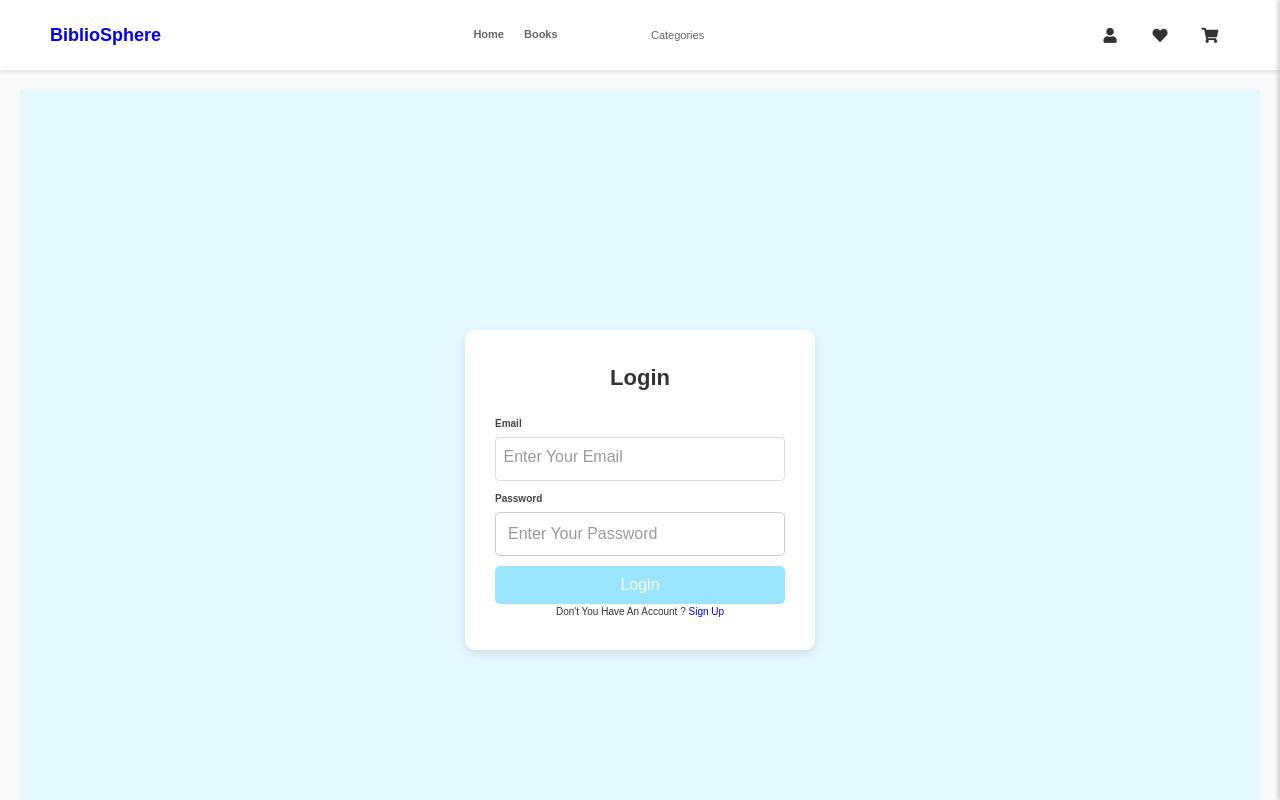
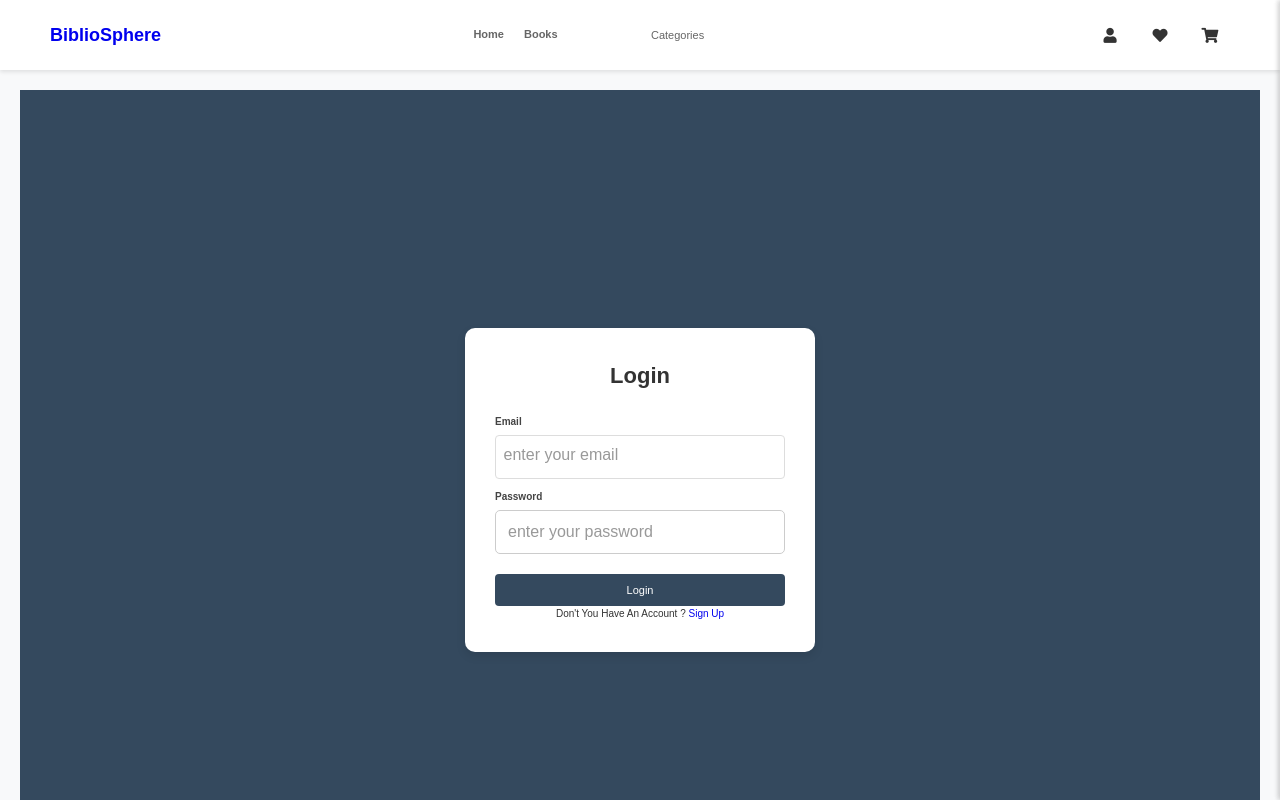
Before and after one commit to emrekaanusta/BiblioSphere, a React (Create React App) app in the folder frontend/: page /login in a window 1280 px wide. Built offline with nearby package versions, Linux system fonts and the light colour scheme.

Commit message:
fix: update login and register page styles - allow lowercase input and fix spacing

```diff
--- a/frontend/src/pages/LoginPage/Login.css
+++ b/frontend/src/pages/LoginPage/Login.css
@@ -1,12 +1,14 @@
 /* Sayfanın tamamını kaplayan yapı */
 .page-container {
-  height: 100vh;
+  min-height: 100vh;
   width: 100%;
   display: flex;
   flex-direction: column;
   align-items: center;
   justify-content: center;
-  background-color: #e6f8ff;
+  background-color: var(--green);
+  margin: 0;
+  padding: 0;
 }
 
 /* Navbar ile uyumlu olması için */
@@ -14,8 +16,10 @@
   display: flex;
   justify-content: center;
   align-items: center;
-  height: calc(100vh - 60px); /* Navbar yüksekliği çıkarıldı */
+  min-height: calc(100vh - 60px);
   width: 100%;
+  margin: 0;
+  padding: 0;
 }
 
 /* Login kutusu */
@@ -51,6 +55,7 @@
   line-height: 1.4;
   font-family: Arial, sans-serif;
   box-sizing: border-box;
+  text-transform: none;
 }
 
 .input-group input::placeholder {
@@ -63,20 +68,36 @@
 /* Login Butonu */
 .login-btn {
   width: 100%;
-  padding: 10px;
+  padding: 1rem;
+  background: var(--green);
+  color: white;
   border: none;
-  background-color: #99e4ff;
-  color: white;
-  font-size: 16px;
-  border-radius: 5px;
+  border-radius: 4px;
+  font-size: 1.1rem;
   cursor: pointer;
-  transition: background 0.3s;
+  transition: background-color 0.3s ease;
+  margin-top: 1rem;
 }
 
 .login-btn:hover {
-  background-color: #357abd;
+  background: var(--dark-color);
 }
 
+.login-btn:disabled {
+  background: #ccc;
+  cursor: not-allowed;
+}
+
+.register-link {
+  color: var(--green);
+  text-decoration: none;
+  font-weight: 500;
+}
+
+.register-link:hover {
+  color: var(--dark-color);
+  text-decoration: underline;
+}
 
 /* Sayfa genelinde margin ve padding kaldırılıyor */
 html, body {
--- a/frontend/src/pages/RegistrationPage/Register.css
+++ b/frontend/src/pages/RegistrationPage/Register.css
@@ -1,19 +1,23 @@
 .page-container {
-    height: 100vh;
+    min-height: 100vh;
     width: 100%;
     display: flex;
     flex-direction: column;
     align-items: center;
     justify-content: center;
-    background-color: #e6f8ff;
+    background-color: var(--green);
+    margin: 0;
+    padding: 0;
 }
 
 .register-container {
     display: flex;
     justify-content: center;
     align-items: center;
-    height: calc(100vh - 60px); /* Navbar yüksekliği çıkarıldı */
+    min-height: calc(100vh - 60px);
     width: 100%;
+    margin: 0;
+    padding: 0;
 }
 
 .register-box {
@@ -47,6 +51,7 @@
     line-height: 1.4;
     font-family: Arial, sans-serif;
     box-sizing: border-box;
+    text-transform: none;
 }
 
 .input-group input::placeholder {
@@ -55,20 +60,70 @@
     opacity: 1;
     font-family: Arial, sans-serif;
 }
+
+:root{
+    --green:#34495E;
+    --dark-color:#2C3E50;
+    --black:#444;
+    --light-color:#666;
+    --border:.1rem solid rgba(0,0,0,.1);
+    --border-hover:.1rem solid var(--black);
+    --box-shadow:0 .5rem 1rem rgba(0,0,0,.1);
+}
+
 .register-btn {
     width: 100%;
-    padding: 10px;
+    padding: 1rem;
+    background: var(--green);
+    color: white;
     border: none;
-    background-color: #99e4ff;
-    color: white;
-    font-size: 16px;
-    border-radius: 5px;
+    border-radius: 4px;
+    font-size: 1.1rem;
     cursor: pointer;
-    transition: background 0.3s;
+    transition: background-color 0.3s ease;
+    margin-top: 1rem;
 }
 
 .register-btn:hover {
-    background-color: #357abd;
+    background: var(--dark-color);
+}
+
+.register-btn:disabled {
+    background: #ccc;
+    cursor: not-allowed;
+}
+
+.login-link {
+    color: var(--green);
+    text-decoration: none;
+    font-weight: 500;
+}
+
+.login-link:hover {
+    color: var(--dark-color);
+    text-decoration: underline;
+}
+
+.social-login-btn {
+    width: 100%;
+    padding: 1rem;
+    background: white;
+    color: var(--green);
+    border: 1px solid var(--green);
+    border-radius: 4px;
+    font-size: 1.1rem;
+    cursor: pointer;
+    transition: all 0.3s ease;
+    margin-top: 1rem;
+    display: flex;
+    align-items: center;
+    justify-content: center;
+    gap: 0.5rem;
+}
+
+.social-login-btn:hover {
+    background: var(--green);
+    color: white;
 }
 
 html, body {
```
